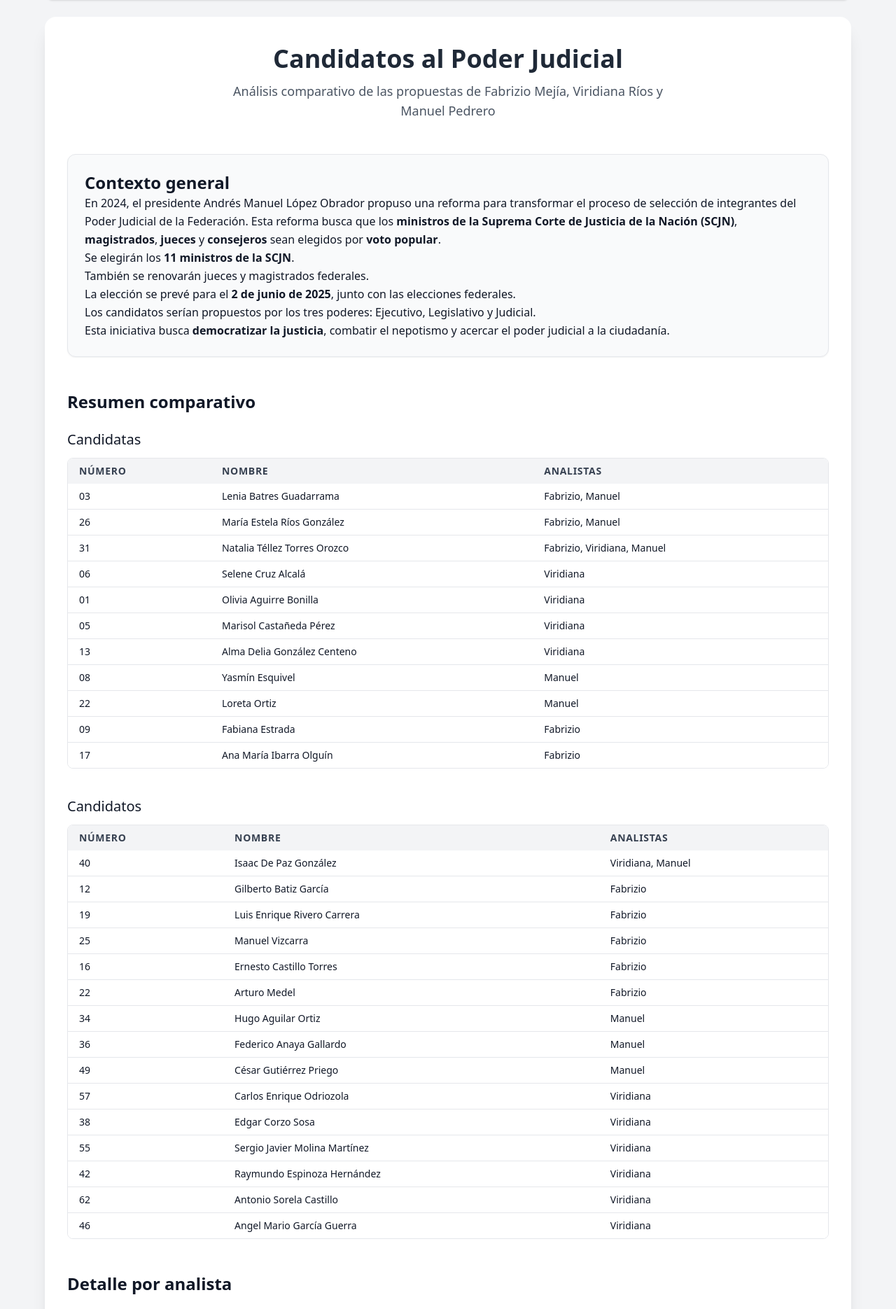
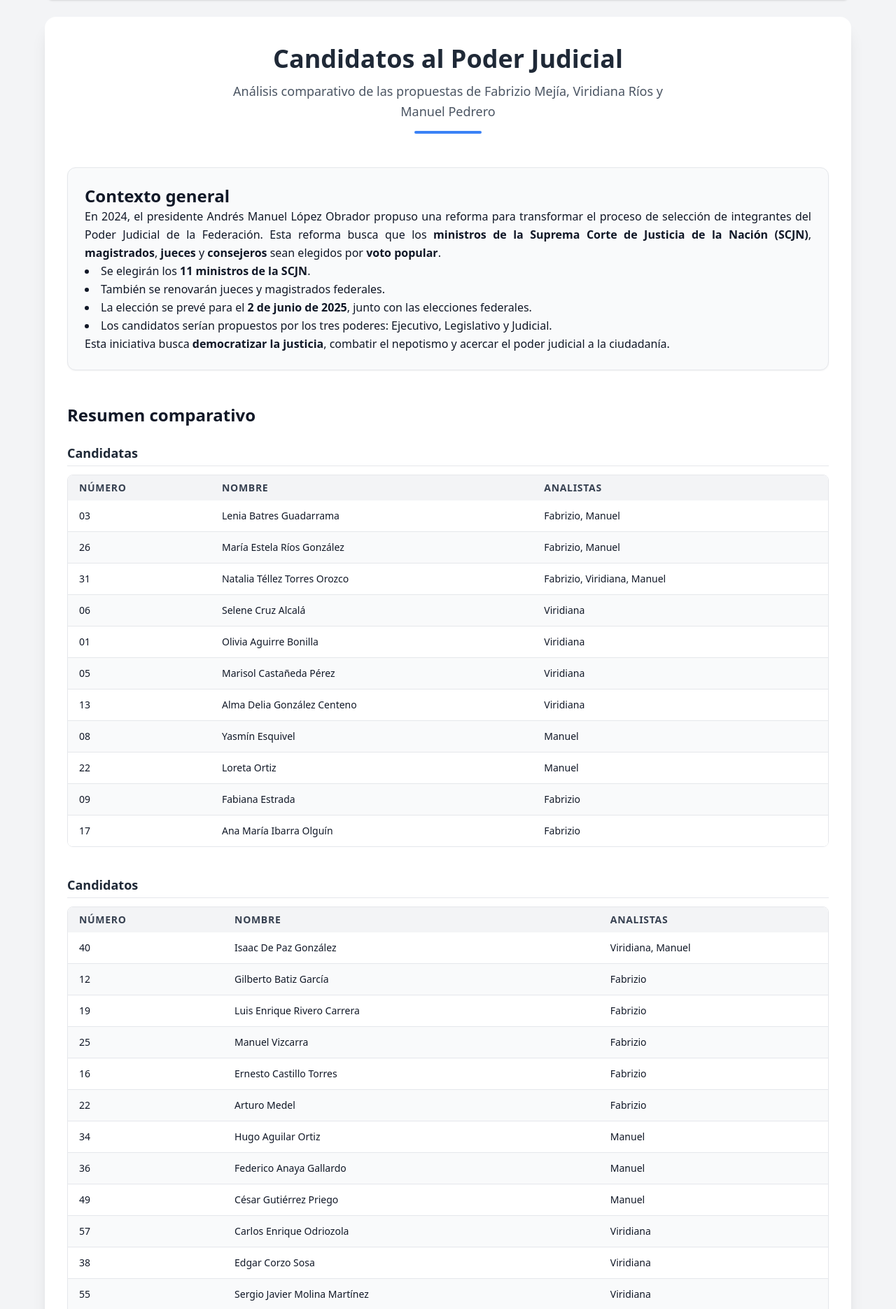
Before and after one commit to cuauhtemocbe/judicial-candidates-mx, a Flask app: page / in a window 1280 px wide. Shown: the part 84-1954 px from the top of the page at 70% size. Run offline with Flask 3, Linux system fonts and the light colour scheme; some libraries are stand-ins or nearby versions.

Commit message:
Improve UX

```diff
--- a/app/templates/index.html
+++ b/app/templates/index.html
@@ -4,49 +4,50 @@
 
 {% block content %}
 
-<header class="text-center space-y-3">
+<header class="text-center space-y-3 mb-10">
   <h1 class="text-4xl font-bold text-gray-800">Candidatos al Poder Judicial</h1>
-  <p class="text-gray-600 text-lg max-w-2xl mx-auto">Análisis comparativo de las propuestas de Fabrizio Mejía, Viridiana Ríos y Manuel Pedrero</p>
+  <p class="text-gray-600 text-lg max-w-2xl mx-auto leading-relaxed">Análisis comparativo de las propuestas de Fabrizio Mejía, Viridiana Ríos y Manuel Pedrero</p>
+  <div class="w-24 h-1 bg-blue-500 mx-auto rounded-full"></div>
 </header>
 
-<section class="bg-gray-50 border border-gray-200 rounded-xl p-6 shadow-sm prose prose-gray max-w-none">
+<section class="bg-gray-50 border border-gray-200 rounded-xl p-6 shadow-sm prose prose-gray max-w-none mb-12">
   <h2 class="text-2xl font-semibold">Contexto general</h2>
-  <p>
+  <p class="text-justify leading-relaxed">
     En 2024, el presidente Andrés Manuel López Obrador propuso una reforma para transformar el proceso de selección
     de integrantes del Poder Judicial de la Federación. Esta reforma busca que los <strong>ministros de la Suprema Corte de Justicia de la Nación (SCJN)</strong>,
     <strong>magistrados</strong>, <strong>jueces</strong> y <strong>consejeros</strong> sean elegidos por <strong>voto popular</strong>.
   </p>
-  <ul>
+  <ul class="list-disc list-inside">
     <li>Se elegirán los <strong>11 ministros de la SCJN</strong>.</li>
     <li>También se renovarán jueces y magistrados federales.</li>
     <li>La elección se prevé para el <strong>2 de junio de 2025</strong>, junto con las elecciones federales.</li>
     <li>Los candidatos serían propuestos por los tres poderes: Ejecutivo, Legislativo y Judicial.</li>
   </ul>
-  <p>
+  <p class="text-justify leading-relaxed">
     Esta iniciativa busca <strong>democratizar la justicia</strong>, combatir el nepotismo y acercar el poder judicial a la ciudadanía.
   </p>
 </section>
 
-<section>
+<section class="mb-12">
   <h2 class="text-2xl font-semibold mb-6">Resumen comparativo</h2>
 
   <div class="mb-10">
-    <h3 class="text-xl font-medium mb-3">Candidatas</h3>
+    <h3 class="text-lg font-semibold text-gray-800 mb-3 border-b pb-1">Candidatas</h3>
     <div class="overflow-x-auto rounded-lg border">
       <table class="min-w-full text-sm text-left bg-white">
-        <thead class="bg-gray-100 text-gray-700 uppercase tracking-wider">
+        <thead class="bg-gray-100 text-gray-700 uppercase tracking-wider sticky top-0 z-10">
           <tr>
             <th class="px-4 py-2">Número</th>
             <th class="px-4 py-2">Nombre</th>
             <th class="px-4 py-2">Analistas</th>
           </tr>
         </thead>
-        <tbody class="divide-y">
+        <tbody class="divide-y bg-white">
           {% for c in resumen["mujeres"] %}
-          <tr class="hover:bg-gray-50 transition">
-            <td class="px-4 py-2">{{ c.numero }}</td>
-            <td class="px-4 py-2">{{ c.nombre }}</td>
-            <td class="px-4 py-2">{{ c.analistas | join(', ') }}</td>
+          <tr class="odd:bg-white even:bg-gray-50 hover:bg-gray-100 transition">
+            <td class="px-4 py-3">{{ c.numero }}</td>
+            <td class="px-4 py-3">{{ c.nombre }}</td>
+            <td class="px-4 py-3">{{ c.analistas | join(', ') }}</td>
           </tr>
           {% endfor %}
         </tbody>
@@ -55,22 +56,22 @@
   </div>
 
   <div>
-    <h3 class="text-xl font-medium mb-3">Candidatos</h3>
+    <h3 class="text-lg font-semibold text-gray-800 mb-3 border-b pb-1">Candidatos</h3>
     <div class="overflow-x-auto rounded-lg border">
       <table class="min-w-full text-sm text-left bg-white">
-        <thead class="bg-gray-100 text-gray-700 uppercase tracking-wider">
+        <thead class="bg-gray-100 text-gray-700 uppercase tracking-wider sticky top-0 z-10">
           <tr>
             <th class="px-4 py-2">Número</th>
             <th class="px-4 py-2">Nombre</th>
             <th class="px-4 py-2">Analistas</th>
           </tr>
         </thead>
-        <tbody class="divide-y">
+        <tbody class="divide-y bg-white">
           {% for c in resumen["hombres"] %}
-          <tr class="hover:bg-gray-50 transition">
-            <td class="px-4 py-2">{{ c.numero }}</td>
-            <td class="px-4 py-2">{{ c.nombre }}</td>
-            <td class="px-4 py-2">{{ c.analistas | join(', ') }}</td>
+          <tr class="odd:bg-white even:bg-gray-50 hover:bg-gray-100 transition">
+            <td class="px-4 py-3">{{ c.numero }}</td>
+            <td class="px-4 py-3">{{ c.nombre }}</td>
+            <td class="px-4 py-3">{{ c.analistas | join(', ') }}</td>
           </tr>
           {% endfor %}
         </tbody>
@@ -79,11 +80,11 @@
   </div>
 </section>
 
-<section>
+<section class="mb-12">
   <h2 class="text-2xl font-semibold mb-6">Detalle por analista</h2>
   {% for analista, secciones in data.items() %}
-  <details class="mb-6 bg-gray-50 rounded-lg p-5 shadow-md open:shadow-lg transition-all duration-300">
-    <summary class="font-semibold text-lg cursor-pointer select-none text-gray-800 hover:text-blue-600 transition">
+  <details class="group mb-6 bg-gray-50 rounded-lg p-5 shadow-md open:shadow-lg transition-all duration-300">
+    <summary class="font-semibold text-lg cursor-pointer select-none text-gray-800 hover:text-blue-600 transition flex items-center justify-between">
       {{ analista.capitalize() }}
     </summary>
     <div class="mt-4 space-y-4">
@@ -92,19 +93,19 @@
         <h4 class="text-md font-medium mb-2 text-gray-700">{{ genero.capitalize() }}</h4>
         <div class="overflow-x-auto rounded-md border">
           <table class="min-w-full text-sm text-left bg-white">
-            <thead class="bg-gray-100 text-gray-700">
+            <thead class="bg-gray-100 text-gray-700 sticky top-0 z-10">
               <tr>
                 <th class="px-4 py-2">Número</th>
                 <th class="px-4 py-2">Nombre</th>
                 <th class="px-4 py-2">Razones</th>
               </tr>
             </thead>
-            <tbody class="divide-y">
+            <tbody class="divide-y bg-white">
               {% for p in personas %}
-              <tr class="hover:bg-gray-50 transition">
-                <td class="px-4 py-2">{{ p.numero }}</td>
-                <td class="px-4 py-2">{{ p.nombre }}</td>
-                <td class="px-4 py-2">{{ p.razones }}</td>
+              <tr class="odd:bg-white even:bg-gray-50 hover:bg-gray-100 transition">
+                <td class="px-4 py-3">{{ p.numero }}</td>
+                <td class="px-4 py-3">{{ p.nombre }}</td>
+                <td class="px-4 py-3 text-justify leading-relaxed">{{ p.razones }}</td>
               </tr>
               {% endfor %}
             </tbody>
@@ -119,7 +120,7 @@
 
 <section id="fuentes" class="pt-10 border-t">
   <h2 class="text-2xl font-semibold mb-4">Fuentes de información</h2>
-  <ul class="list-disc list-inside space-y-2 text-sm text-gray-800">
+  <ul class="list-disc list-inside space-y-2 text-sm text-gray-800 leading-relaxed">
     {% for fuente in fuentes %}
     <li>
       <strong>{{ fuente.autor }}</strong>: {{ fuente.descripcion }}
@@ -134,4 +135,9 @@
   </div>
 </section>
 
+<footer class="text-center text-xs text-gray-500 mt-12 pt-6 border-t">
+  Última actualización: {{ last_updated or "Fecha no disponible" }}<br/>
+  Proyecto sin fines de lucro — Verifica las fuentes antes de compartir
+</footer>
+
 {% endblock %}
```
Also changed, not shown: app/templates/acerca.html (+11 -5 lines).
